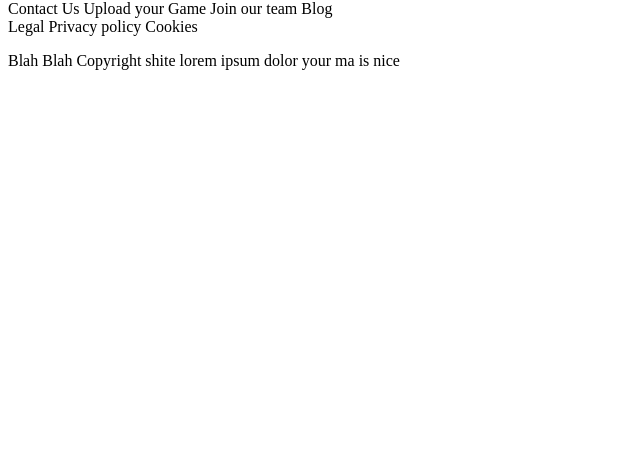
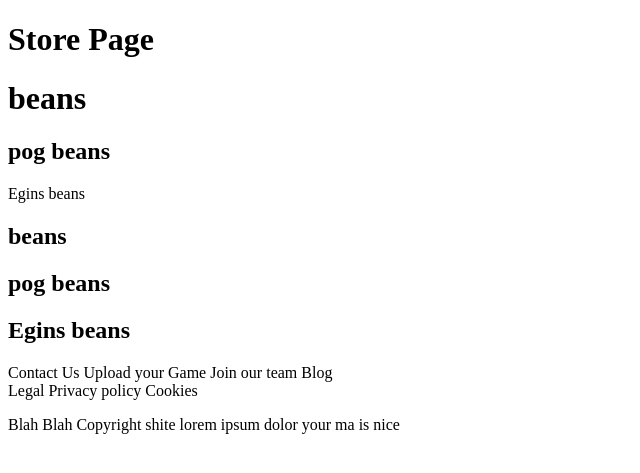
Before and after one commit to Hexx13/Cryt, a PHP site: page /Store.php in a window 1280 px wide. Shown: the part 44-517 px from the top of the page, without its empty margins (0-640 px from the left). Run offline with PHP 8.4, Linux system fonts and the light colour scheme.

Commit message:
Html in Store.php

```diff
--- a/Store.php
+++ b/Store.php
@@ -8,8 +8,42 @@ require 'php/Layout/Header.php';
 
 <main>
 
+    <?php
+    $game = array(
+            'name' => 'beans',
+            'price' => 'pog beans',
+            'about' => 'Egins beans',
+    );
+    ?>
+
+    <div class="container">
+        <div class="row">
+            <div class="col-xs-6">
+                <h1>Store Page</h1>
+            </div>
+        </div>
+    </div>
+
+    <div class="container">
+        <div class="row">
+            <div class = "game">
+                <h1><?php echo $game['name']; ?></h1>
+                <h2><?php echo $game['price']; ?></h2>
+                <p><?php echo $game['about'] ?></p>
+            </div>
+            <?php
+            foreach ($game as $gaming) {
+                echo '<div class="col-lg-4">';
+                echo '<h2>';
+                echo $gaming;
+                echo '</h2>';
+                echo '</div>';
+            }
+            ?>
+        </div>
+    </div>
+
 </main>
-
 <?php
 require 'php/Layout/Footer.php';
 ?>
```
